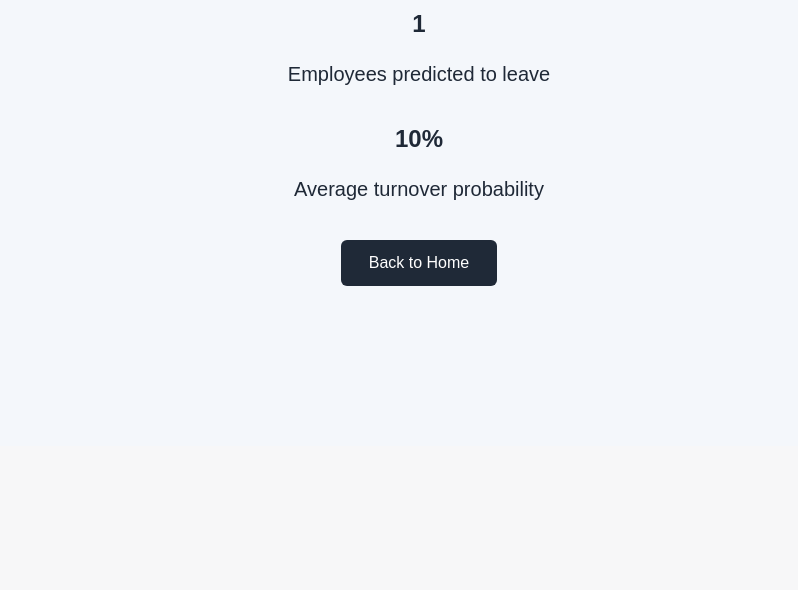
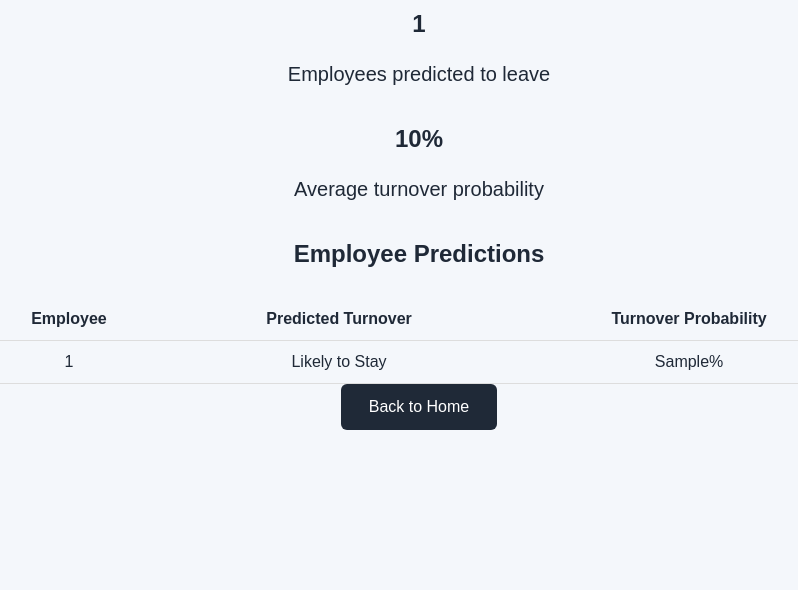
Before and after one commit to shridhartapakire/employee-turnover-prediction, a Django app: template templates/prediction_result.html in a window 1280 px wide. Shown: the part 390-980 px from the top of the page, without its empty margins (221-1019 px from the left). Before the commit the page ends 676 px from the top, so only its background shows below. Run offline with Django 5.2, Linux system fonts and the light colour scheme; the template is opened without the code that fills it: most values are stand-ins (such as "Sample title", 1, 10 or a date in 2020).

Commit message:
Display employee level prediction results

```diff
--- a/static/css/style.css
+++ b/static/css/style.css
@@ -50,3 +50,20 @@ body {
     color: white;
     border-radius: 6px;
 }
+
+table {
+    width: 100%;
+    margin-top: 30px;
+    border-collapse: collapse;
+}
+
+th,
+td {
+    padding: 12px;
+    border-bottom: 1px solid #ddd;
+    text-align: center;
+}
+
+th {
+    font-weight: bold;
+}
--- a/templates/prediction_result.html
+++ b/templates/prediction_result.html
@@ -36,6 +36,38 @@
         <h2>{{ average_probability }}%</h2>
         <p>Average turnover probability</p>
 
+        <h2>Employee Predictions</h2>
+
+        <table>
+            <thead>
+                <tr>
+                    <th>Employee</th>
+                    <th>Predicted Turnover</th>
+                    <th>Turnover Probability</th>
+                </tr>
+            </thead>
+
+            <tbody>
+                {% for employee in employee_results %}
+                <tr>
+                    <td>{{ forloop.counter }}</td>
+
+                    <td>
+                        {% if employee.Predicted_Turnover == 1 %}
+                            Likely to Leave
+                        {% else %}
+                            Likely to Stay
+                        {% endif %}
+                    </td>
+
+                    <td>
+                        {{ employee.Turnover_Probability }}%
+                    </td>
+                </tr>
+                {% endfor %}
+            </tbody>
+        </table>
+
         <a href="{% url 'home' %}" class="button">
             Back to Home
         </a>
```
Also changed, not shown: core/views.py (+9 -0 lines).
